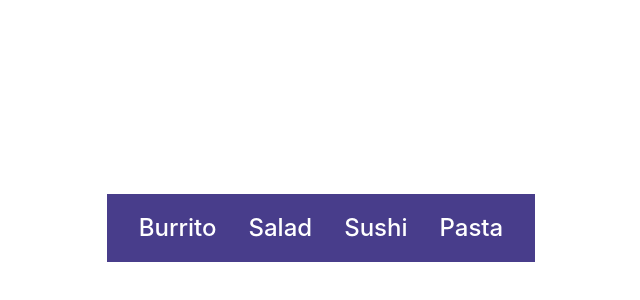
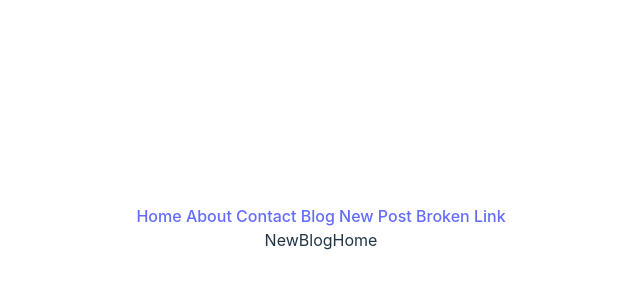
Before and after one commit to dalbiter/46.2-React-Router-Patterns, a React (Vite) app: page /blog/new in a window 1280 px wide. Shown: the part 172-472 px from the top of the page, without its empty margins (319-959 px from the left). Built offline with nearby package versions, Linux system fonts and the light colour scheme.

Commit message:
created multiple components

```diff
--- /dev/null
+++ b/src/About.jsx
@@ -0,0 +1,11 @@
+import React from 'react';
+
+const About = () => {
+    return (
+        <div>
+            About
+        </div>
+    );
+};
+
+export default About;
--- a/src/App.jsx
+++ b/src/App.jsx
@@ -2,26 +2,31 @@
 import reactLogo from './assets/react.svg';
 import viteLogo from '/vite.svg';
 import './App.css';
-import { BrowserRouter, Route, Routes } from 'react-router-dom';
+import { BrowserRouter, Route } from 'react-router-dom';
 import Food from './Food';
 import FoodNav from './FoodNav';
+import RouteList from './RouteList';
+import Nav from './Nav';
 
 function App() {
 
   return (
     <div>
       <BrowserRouter>
-        <FoodNav />
-        <Routes>
-          <Route path="/food/:name" element={<Food />} />
-          {/* <Route path="/food/burrito" element={<Food name="burrito" />} />
-          <Route path="/food/salad" element={<Food name="salad" />} />
-          <Route path="/food/sushi" element={<Food name="sushi" />} />
-          <Route path="/food/pasta" element={<Food name="pasta" />} /> */}
-        </Routes>
+        <Nav />
+        <RouteList />
       </BrowserRouter>
     </div>
   );
 };
 
 export default App
+
+        // <FoodNav />
+        // <Routes>
+        //   <Route path="/food/:name" element={<Food />} />
+        //   {/* <Route path="/food/burrito" element={<Food name="burrito" />} />
+        //   <Route path="/food/salad" element={<Food name="salad" />} />
+        //   <Route path="/food/sushi" element={<Food name="sushi" />} />
+        //   <Route path="/food/pasta" element={<Food name="pasta" />} /> */}
+        // </Routes>
--- /dev/null
+++ b/src/BlogHome.jsx
@@ -0,0 +1,11 @@
+import React from 'react';
+
+const BlogHome = () => {
+    return (
+        <div>
+            BlogHome
+        </div>
+    );
+};
+
+export default BlogHome;
--- /dev/null
+++ b/src/Contact.jsx
@@ -0,0 +1,11 @@
+import React from 'react';
+
+const Contact = () => {
+    return (
+        <div>
+            Contact
+        </div>
+    );
+};
+
+export default Contact;
--- a/src/FoodNav.jsx
+++ b/src/FoodNav.jsx
@@ -9,7 +9,7 @@
         //     {foods.map(food => {
         //         <NavLink exact to={`/food/${food}`}>Show me the {food}!</NavLink>
         //     })}
-        // </nav>
+        // </nav> Why doesnt this work?
         <nav className="FoodNav">
             <NavLink exact to="/food/burrito">Burrito</NavLink>
             <NavLink exact to="/food/salad">Salad</NavLink>
--- /dev/null
+++ b/src/Home.jsx
@@ -0,0 +1,11 @@
+import React from 'react';
+
+const Home = () => {
+    return (
+        <div>
+            Home
+        </div>
+    );
+};
+
+export default Home;
--- /dev/null
+++ b/src/Nav.jsx
@@ -0,0 +1,17 @@
+import React from 'react';
+import { NavLink } from 'react-router-dom';
+
+const Nav = () => {
+    return (
+        <nav className="Nav">
+            <NavLink exact to="/">Home</NavLink>
+            <NavLink exact to="/about"> About</NavLink>
+            <NavLink exact to="contact"> Contact</NavLink>
+            <NavLink exact to="blog"> Blog</NavLink>
+            <NavLink exact to="blog/new"> New Post</NavLink>
+            <NavLink exact to="blargh"> Broken Link</NavLink>
+        </nav>
+    );
+};
+
+export default Nav;
--- /dev/null
+++ b/src/NewBlogForm.jsx
@@ -0,0 +1,11 @@
+import React from 'react';
+
+const NewBlogHome = () => {
+    return (
+        <div>
+            NewBlogHome
+        </div>
+    );
+};
+
+export default NewBlogHome;
--- /dev/null
+++ b/src/Post.jsx
@@ -0,0 +1,11 @@
+import React from 'react';
+
+const Post = () => {
+    return (
+        <div>
+            Post
+        </div>
+    );
+};
+
+export default Post;
--- /dev/null
+++ b/src/RouteList.jsx
@@ -0,0 +1,25 @@
+import React from 'react';
+import { Routes, Route } from 'react-router-dom';
+import Home from './Home';
+import About from './About';
+import Contact from './Contact';
+import BlogHome from './BlogHome';
+import NewBlogForm from './NewBlogForm';
+import Post from './Post';
+
+const RoutesList = () => {
+    return (
+        <>
+            <Routes>
+                <Route path="/" element={<Home />}>Home</Route>
+                <Route path="/about" element={<About />}>About</Route>
+                <Route path="/contact" element={<Contact />}>Contact</Route>
+                <Route path="/blog" element={<BlogHome />}>BlogHome</Route>
+                <Route path="/blog/new" element={<NewBlogForm />}>NewBlogForm</Route>
+                <Route path="/blog/:slug" element={<Post />}>Post</Route>
+            </Routes>
+        </>
+    );
+};
+
+export default RoutesList;
```
